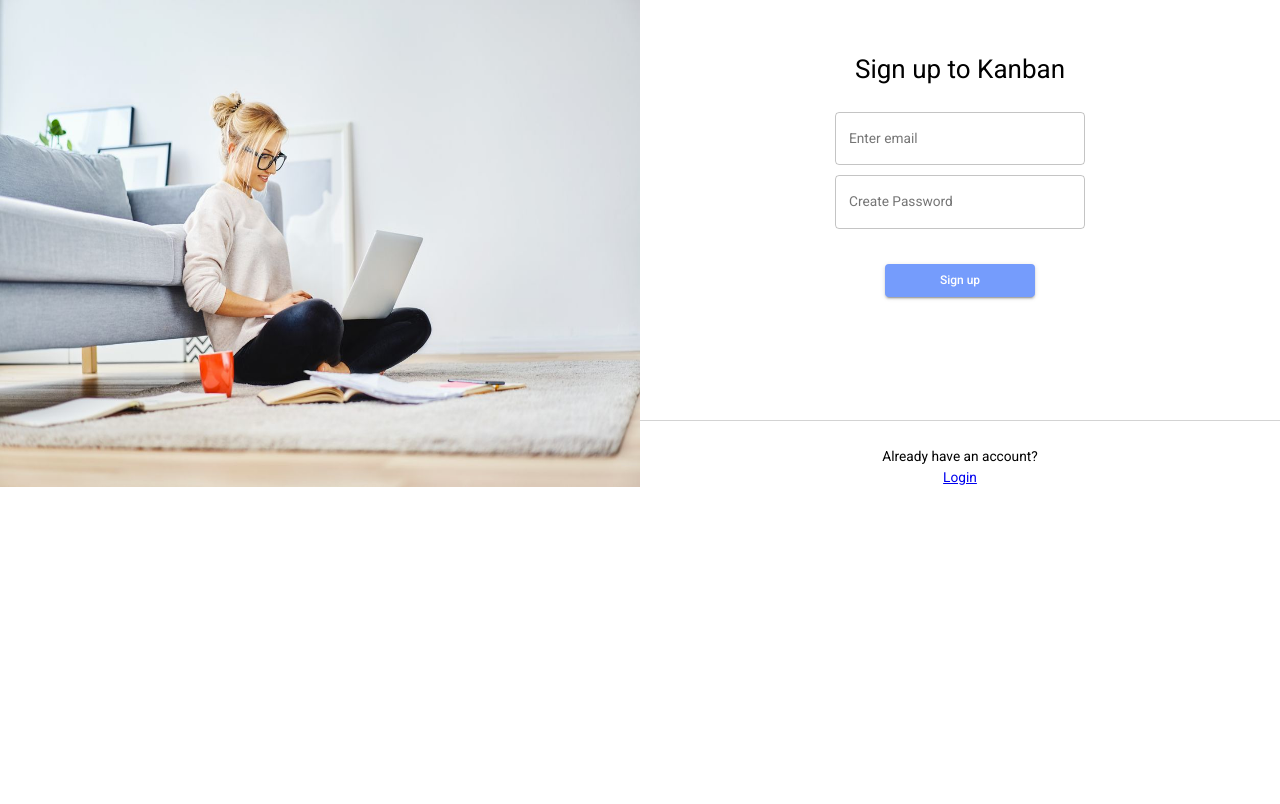
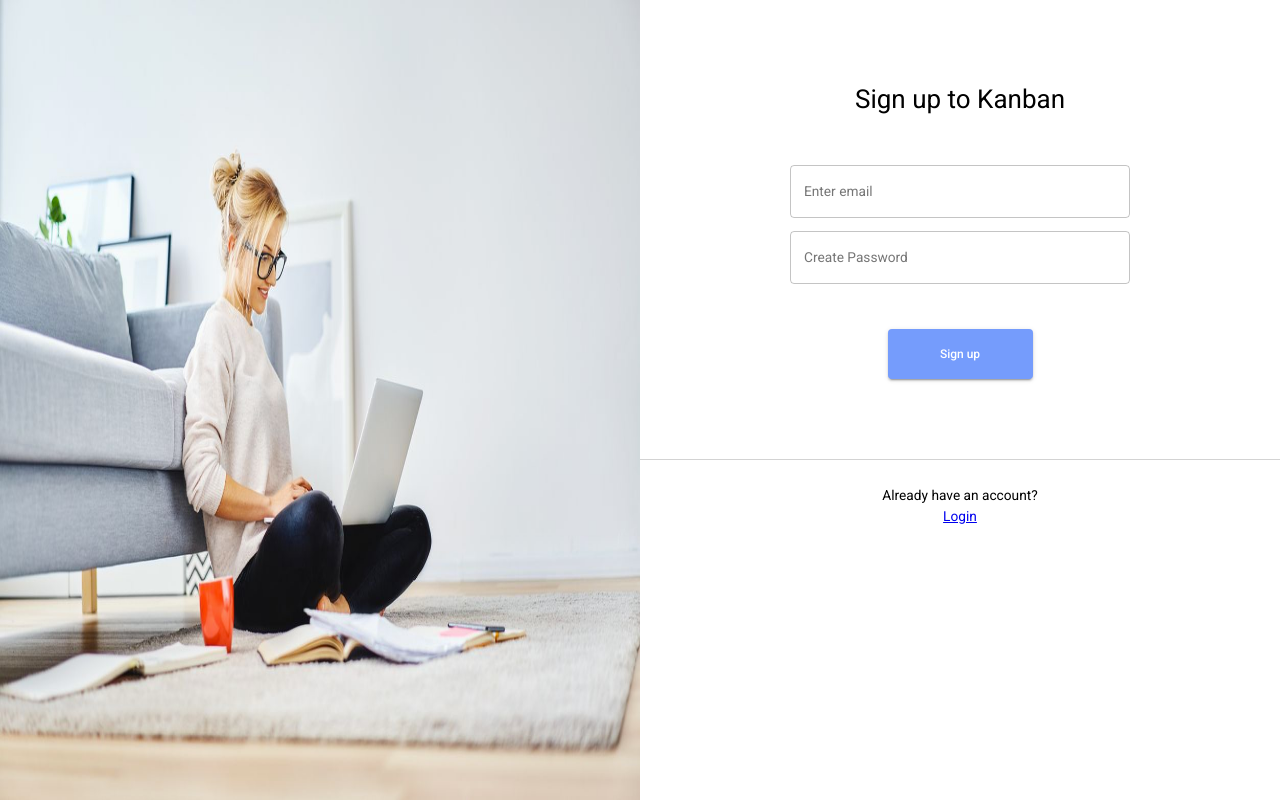
Before and after one commit to hatchways/team-linguini, a React (Create React App) app in the folder client/: page /signup in a window 1280 px wide. Built offline with nearby package versions, Linux system fonts and the light colour scheme.

Commit message:
config the space/size and split code

```diff
--- a/client/src/pages/Login.js
+++ b/client/src/pages/Login.js
@@ -1,11 +1,12 @@
 import React, {Fragment, useState} from "react";
 import {useHistory} from 'react-router-dom';
 import {useAuth} from "../providers/auth/auth.provider";
+import {authStyle} from '../themes/signup.style';
 import {setIsAuthenticated, fetchUserSuccess, fetchUserRequest, fetchUserFailure} from "../providers/auth/auth.action";
 
 import {AuthForm, RedirectDiv} from './Signup'
 import axios from "axios";
-import {Grid} from "@material-ui/core";
+import {Grid, makeStyles} from "@material-ui/core";
 
 const Login = () => {
     const auth = useAuth();
@@ -13,6 +14,9 @@ const Login = () => {
     const [serverResponse, setServerResponse] = useState('');
 
     const history = useHistory();
+
+    //Classes of CSS style
+    const classes = makeStyles(authStyle)();
 
     //Callback for the form submission after validating successfully
     const onSubmit = (data) => {
@@ -56,12 +60,12 @@ const Login = () => {
     }
 
     return (
-        <Grid container spacing={0}>
+        <Grid container className={classes.vh100}>
             <Grid item xs={6} >
                 <img src={"/images/image1.png"} width={'100%'} height={'100%'}/>
             </Grid>
             <Grid item xs={6} alignItems={'center'}>
-                <AuthForm title="Welcome back!" input1="Enter email" input2="Password" submit="Login"
+                <AuthForm title="Welcome back!" input1="Enter email" input2="Password" submit="Log in"
                           onSubmit={onSubmit}
                           serverResponse={serverResponse}/>
                 <RedirectDiv title={'Don\'t have an account?'} link={'/signup'} desc={'Create'}/>
--- a/client/src/pages/Signup.js
+++ b/client/src/pages/Signup.js
@@ -3,10 +3,8 @@ import {TextField, Button, OutlinedInput, FormHelperText, Typography, Box, Grid}
 import { makeStyles } from '@material-ui/core/styles';
 import {Link, useHistory} from "react-router-dom";
 import { useForm } from 'react-hook-form';
-// import {useAuth} from "../providers/auth/auth.provider";
+import {authStyle} from '../themes/signup.style';
 import axios from 'axios';
-// import {fetchUserFailure, fetchUserRequest, fetchUserSuccess, setIsAuthenticated} from '../providers/auth/auth.action';
-
 
 const AuthForm = (props) => {
     const { handleSubmit, register, errors } = useForm();
@@ -27,65 +25,35 @@ const AuthForm = (props) => {
         }
     }
 
-    const formStyle = makeStyles({
-        root: {
-            height: 400,
-            display: 'flex',
-            flexDirection: 'column',
-            alignItems: 'center',
-        },
-        title: {
-            fontSize: 26,
-            marginTop: 50
-        },
-        input: {
-            width: 250,
-            marginBottom: 10
-        },
-        button: {
-            margin: 25,
-            width: 150,
-            color: '#ffffff'
-        }
-    })();
+    const classes = makeStyles(authStyle.form)();
 
     return (
-        <Box component={'form'} className={formStyle.root} onSubmit={handleSubmit(props.onSubmit)}>
-            <Typography align={'center'} className={formStyle.title}>{props.title}</Typography>
+        <Box component={'form'} className={classes.root} onSubmit={handleSubmit(props.onSubmit)}>
+            <Typography align={'center'} className={classes.title}>{props.title}</Typography>
 
-            <FormHelperText error>{props.serverResponse}</FormHelperText><br />
+            <FormHelperText error>{props.serverResponse}</FormHelperText>
 
             <TextField name="email" variant={'outlined'} type="text" label={props.input1}
-                       className={formStyle.input}
+                       className={classes.input}
                        inputRef={register(emailValidator)}
                        error={errors.email}
                        helperText={errors.email && errors.email.message}
             />
 
             <TextField name="password" variant={'outlined'} type="password" label={props.input2}
-                       className={formStyle.input}
+                       className={classes.input}
                        inputRef={register(passwordValidator)}
                        error={errors.password}
                        helperText={errors.password && errors.password.message}
             />
 
-            <Button color={'primary'} className={formStyle.button} variant={'contained'} type={'submit'}> {props.submit}</Button>
+            <Button color={'primary'} className={classes.button} variant={'contained'} type={'submit'}> {props.submit}</Button>
         </Box>
     )
 };
 
 const RedirectDiv = (props) => {
-    const AuthDivStyle = makeStyles({
-        root: {
-            marginTop: 20,
-            textAlign: 'center',
-            borderTop: 'solid 1px',
-            borderColor: '#D3D3D3'
-        },
-        margin: {
-            marginTop: 25
-        }
-    })();
+    const AuthDivStyle = makeStyles(authStyle.div)();
 
     return (
         <Box component={'div'} className={AuthDivStyle.root}>
@@ -96,18 +64,17 @@ const RedirectDiv = (props) => {
 }
 
 const Signup = () => {
-    // const auth = useAuth();
-    // const {dispatchIsAuthenticated, dispatchUser} = auth;
     const history = useHistory();
 
     const [serverResponse, setServerResponse] = useState('');
+
+    //Classes of CSS style
+    const classes = makeStyles(authStyle)();
 
     //Callback for the form submission after validation
     const onSubmit = values => {
         const {email, password} = values;
         console.log(email, password);
-
-        // dispatchIsAuthenticated(setIsAuthenticated(true));
 
         //Make a request to backend
         const url = '/api/v1/auth/register'
@@ -128,7 +95,7 @@ const Signup = () => {
     };
 
     return (
-        <Grid container spacing={0}>
+        <Grid container className={classes.vh100}>
             <Grid item xs={6} >
                 <img src={"/images/image1.png"} width={'100%'} height={'100%'}/>
             </Grid>
--- /dev/null
+++ b/client/src/themes/signup.style.js
@@ -0,0 +1,41 @@
+exports.authStyle = {
+    vh100: {
+        height: '100vh'
+    },
+    div: {
+        root: {
+            marginTop: 20,
+            textAlign: 'center',
+            borderTop: 'solid 1px',
+            borderColor: '#D3D3D3'
+        },
+        margin: {
+            marginTop: 25
+        }
+    },
+    form: {
+        root: {
+            display: 'flex',
+            flexDirection: 'column',
+            alignItems: 'center',
+            marginTop: '5rem',
+            marginBottom: '5rem'
+        },
+        title: {
+            fontSize: 26,
+            marginBottom: 40
+        },
+        input: {
+            width: 340,
+            height: 60,
+            marginBottom: 3,
+            marginTop: 3
+        },
+        button: {
+            marginTop: 35,
+            width: 145,
+            height: 50,
+            color: '#ffffff'
+        }
+    }
+}
```
